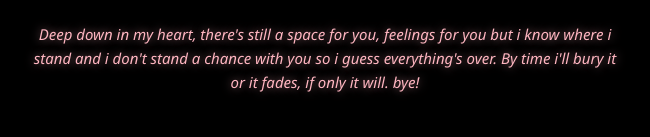
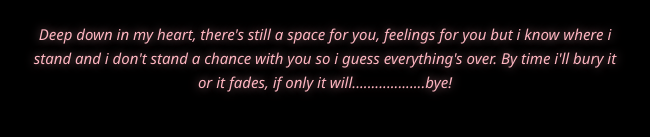
Before and after one commit to xhlas03-blip/ana, a plain HTML site: page index.html in a window 1280 px wide. Shown: the part 556-693 px from the top of the page, without its empty margins (315-965 px from the left). Drawn offline with Linux system fonts and the light colour scheme.

Commit message:
Update index.html

```diff
--- a/index.html
+++ b/index.html
@@ -71,8 +71,7 @@
   <h2>For Ana 💌</h2>
   <img src="https://i.postimg.cc/76fwtvLJ/Polish-20251105-124730753.jpgE" alt="Message for Ana">
   <p>I'll never hate you, please be the happiest you can be, be healthy and please love yourself. I'll never forget the memories we shared. I'll always be happy for you and always pray the best for you, ily!</p>
-  <p class="extra">Deep down in my heart, there's still a space for you, feelings for you but i know where i stand and i don't stand a chance with you so i guess everything's over. By time i'll bury it or it fades, if only it will.
-    bye!</p>
+  <p class="extra">Deep down in my heart, there's still a space for you, feelings for you but i know where i stand and i don't stand a chance with you so i guess everything's over. By time i'll bury it or it fades, if only it will...................bye!</p>
   <p style="margin-top:40px; color:#777; font-size:13px;">— Sincere</p>
 </body>
 </html>
```
